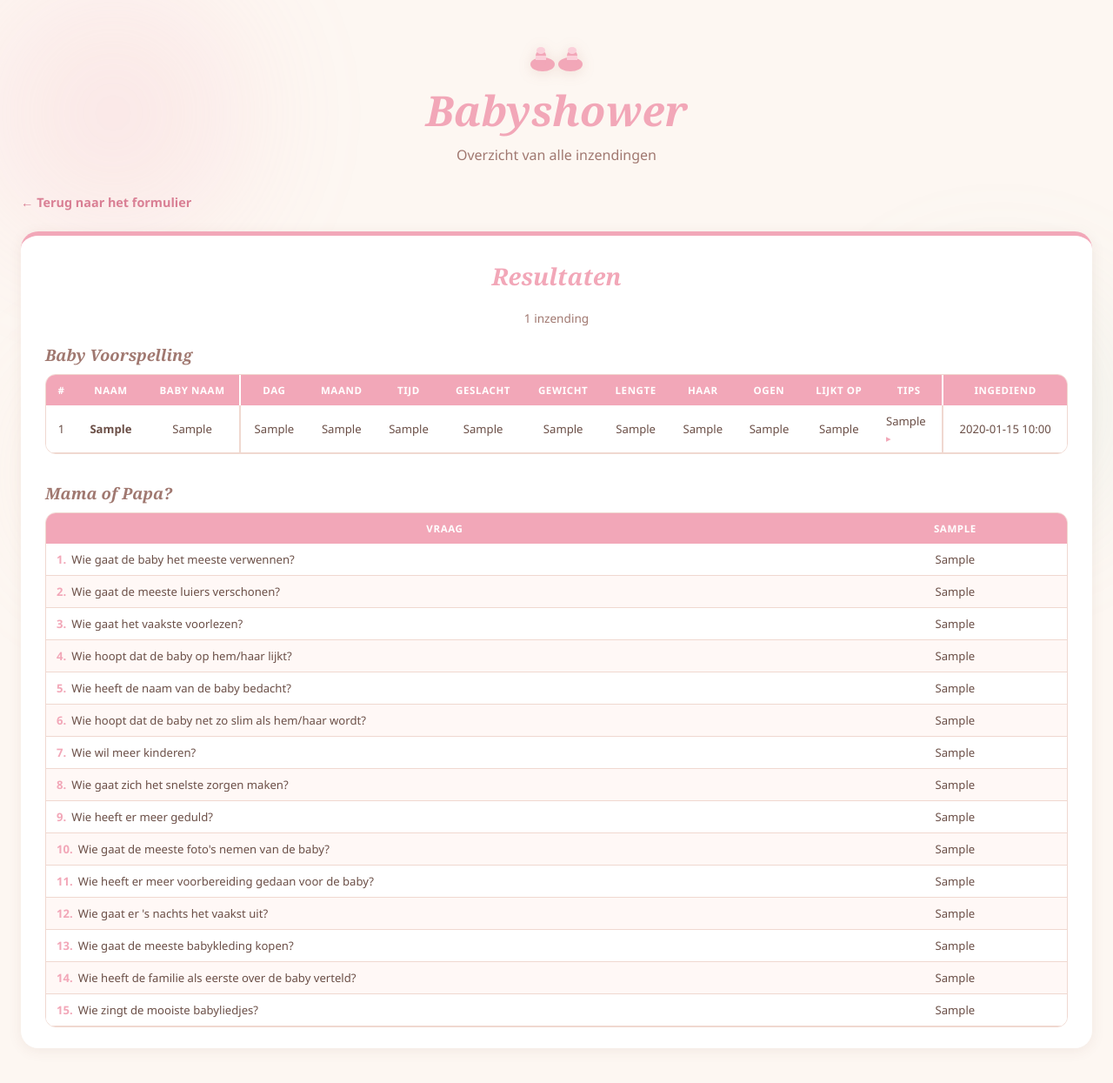
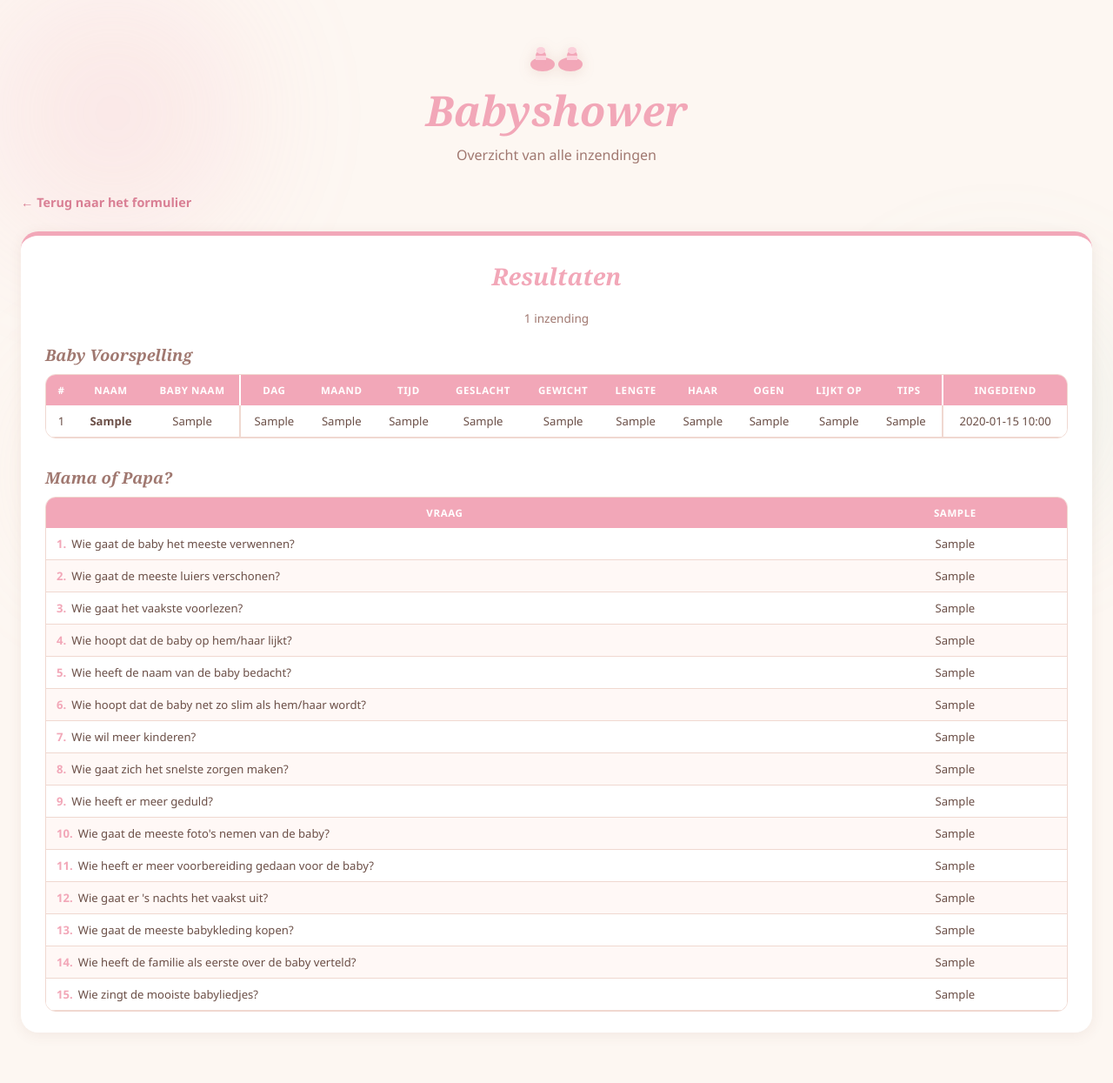
Before and after one commit to shifqu/babyshower, a Flask app: page /results69 in a window 1280 px wide. Shown: the top 1245 px of the page at 87% size. Run offline with Flask 3, Linux system fonts and the light colour scheme; tables that the repository leaves empty hold one stand-in row (values such as "Sample post").

Commit message:
expand on click for truncated cells

```diff
--- a/templates/results.html
+++ b/templates/results.html
@@ -208,8 +208,11 @@
 
         /* ── Expandable tip cell ── */
         .tip-cell {
+            text-align: left;
+        }
+
+        .tip-cell.expandable {
             cursor: pointer;
-            text-align: left;
         }
 
         .tip-short {
@@ -228,17 +231,6 @@
             line-clamp: unset;
             overflow: visible;
             white-space: pre-wrap;
-        }
-
-        .tip-cell::after {
-            content: ' ▸';
-            font-size: 0.7rem;
-            color: var(--pink);
-            vertical-align: middle;
-        }
-
-        .tip-cell.expanded::after {
-            content: ' ▾';
         }
 
         .table-sticky-col td:first-child {
@@ -420,12 +412,15 @@
 </body>
 <script>
     document.querySelectorAll('.tip-cell').forEach(function (cell) {
-        cell.addEventListener('click', function () {
-            var span = cell.querySelector('.tip-short');
-            if (!span) return;
-            span.classList.toggle('expanded');
-            cell.classList.toggle('expanded');
-        });
+        var span = cell.querySelector('.tip-short');
+        if (!span) return;
+        // Only enable expand if text is actually clamped
+        if (span.scrollHeight > span.clientHeight) {
+            cell.classList.add('expandable');
+            cell.addEventListener('click', function () {
+                span.classList.toggle('expanded');
+            });
+        }
     });
 </script>
 
```
